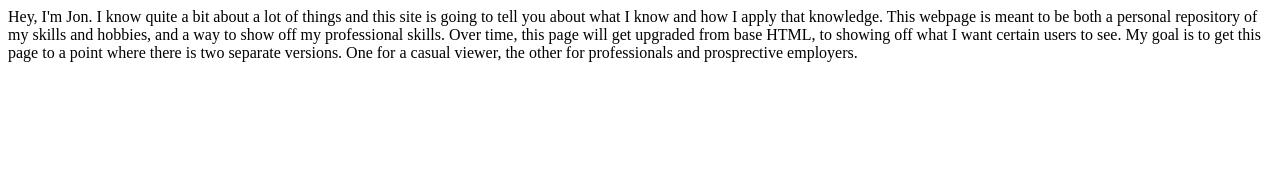
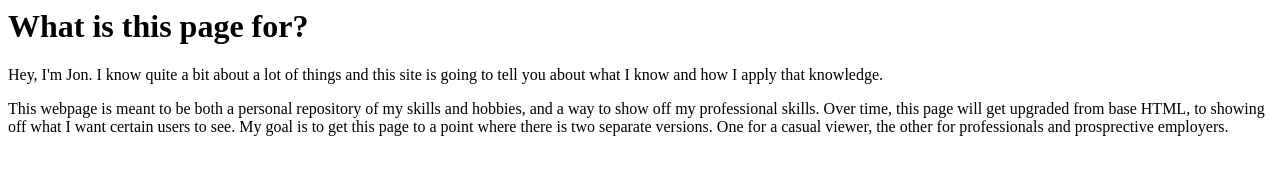
Before and after one commit to DontBotherYT/JonBluhm.me, a plain HTML site: page index.html in a window 1280 px wide. Drawn offline with Linux system fonts and the light colour scheme.

Commit message:
Updated formatting

```diff
--- a/index.html
+++ b/index.html
@@ -1,19 +1,33 @@
 <DOCTYPE html>
     <html>
-        <head>
-            <title> About Jon Bluhm </title>
-                <body>
-                    Hey, I'm Jon. I know quite a bit about a lot of things and this site is going to tell you about what I know and how I apply that knowledge. This webpage is meant to be both a personal repository of my skills and hobbies, and a way to show off my professional skills. Over time, this page will get upgraded from base HTML, to showing off what I want certain users to see. My goal is to get this page to a point where there is two separate versions. One for a casual viewer, the other for professionals and prosprective employers.
+    <head>
+    <title> About Jon Bluhm </title>
+
+    </head>
+
+
+     <body>
+
+
+
+      <h1>
+      What is this page for?
+      </h1>
+
+
+      <p>Hey, I'm Jon. I know quite a bit about a lot of things and this site is going to tell you about what I know and how I apply that knowledge.</p>
+
+         <p>This webpage is meant to be both a personal repository of my skills and hobbies, and a way to show off my professional skills. Over time, this page will get upgraded from base HTML, to showing off what I want certain users to see. My goal is to get this page to a point where there is two separate versions. One for a casual viewer, the other for professionals and prosprective employers.</p>
 
 
 
 
 
-                </body>
+     </body>
 
 
 
-        </head>
+
 
 
 
```
